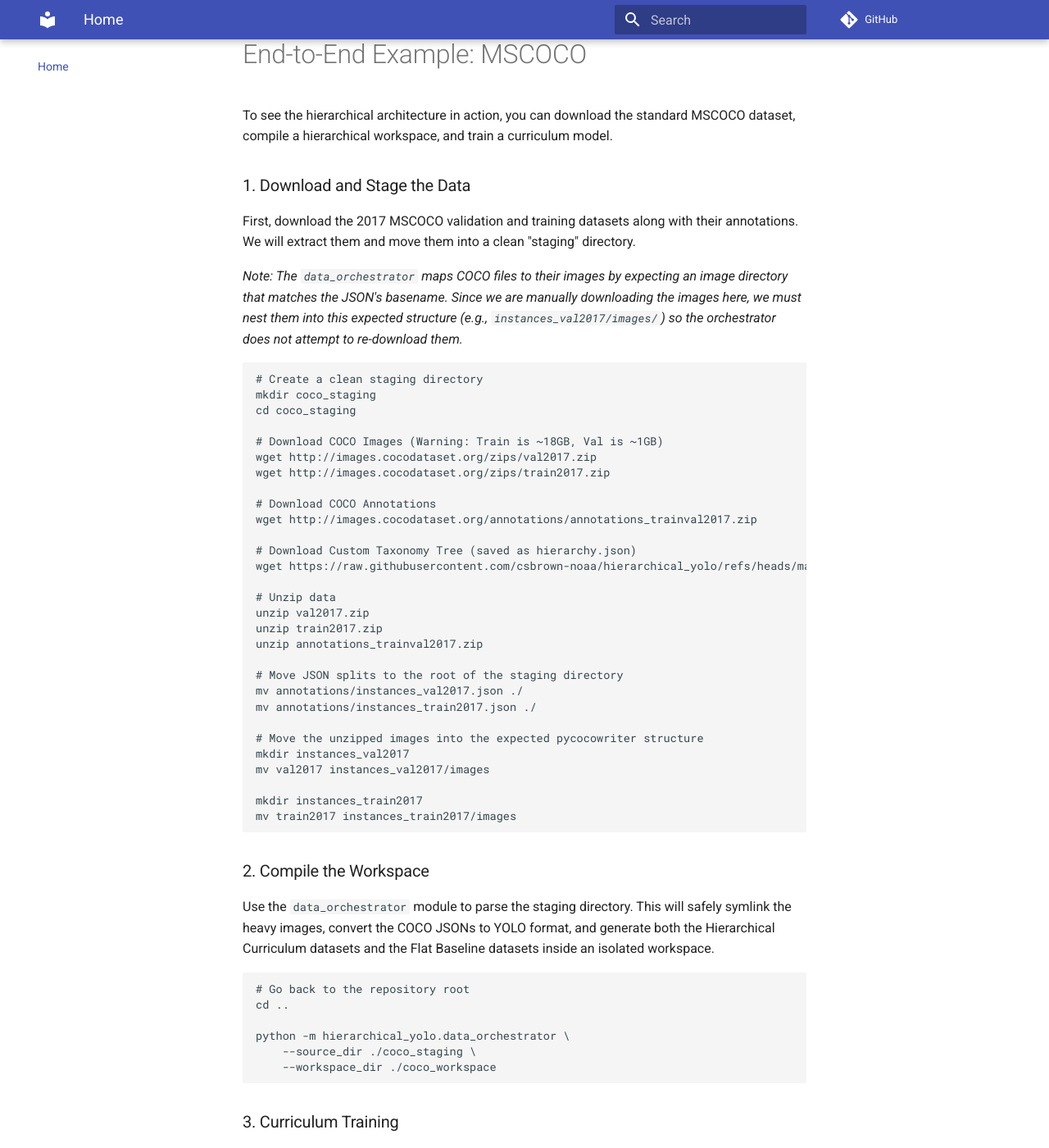
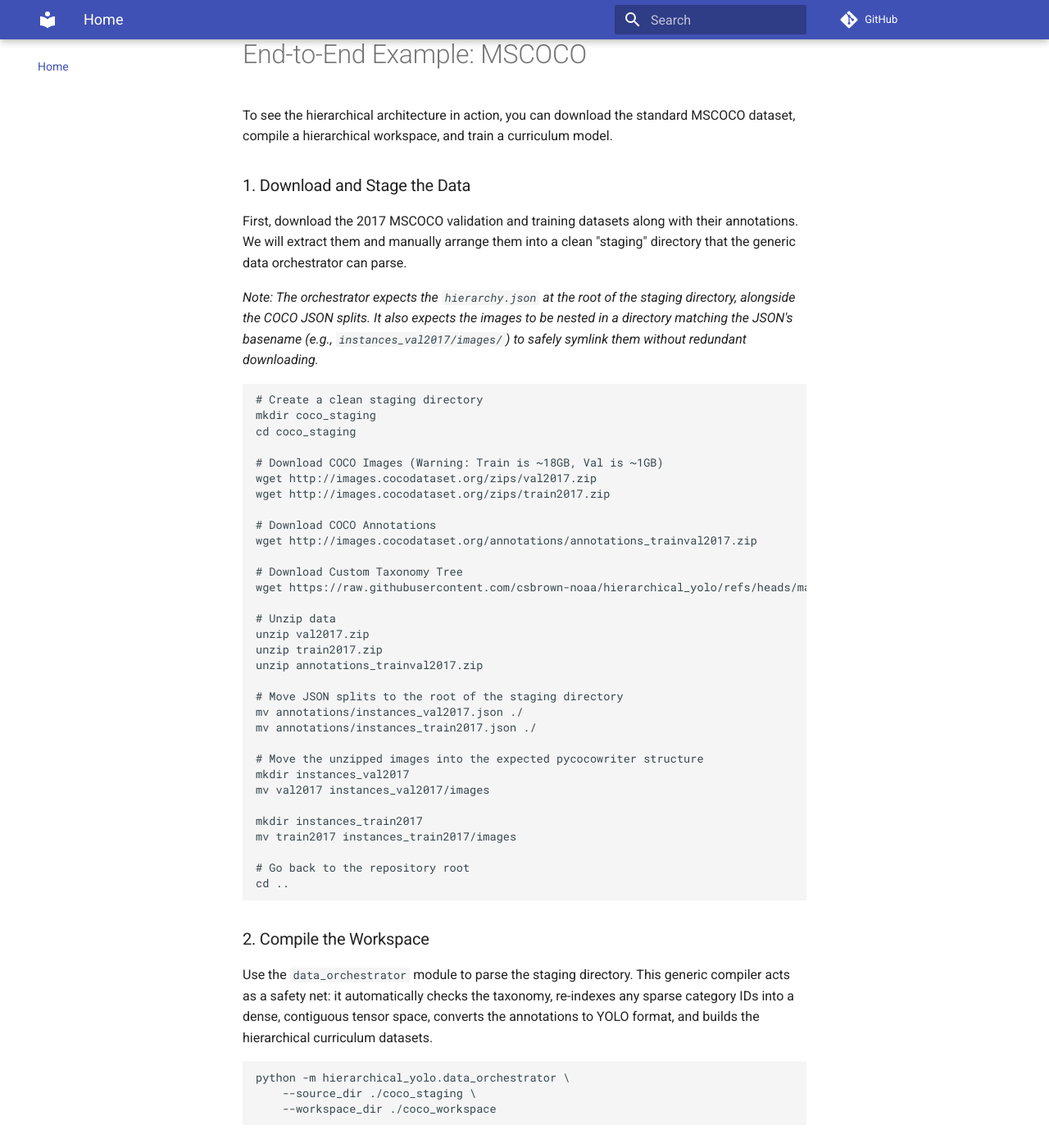
Before and after one commit to csbrown-noaa/hierarchical_yolo, an MkDocs documentation site: the page built from docs/README.md, in a window 1280 px wide and 1400 px high, scrolled down 412 px. Shown: the whole window at 82% size. Built offline with MkDocs 1.6.1 and Material for MkDocs 9.7.7, drawn with Linux system fonts in a browser that asks for light colours; comment, search, counter and statistics services are not loaded.

Commit message:
updating data orchestrator to align coco files

````diff
--- a/docs/README.md
+++ b/docs/README.md
@@ -15,9 +15,9 @@
 
 ### 1. Download and Stage the Data
 
-First, download the 2017 MSCOCO validation and training datasets along with their annotations. We will extract them and move them into a clean "staging" directory.
+First, download the 2017 MSCOCO validation and training datasets along with their annotations. We will extract them and manually arrange them into a clean "staging" directory that the generic data orchestrator can parse.
 
-*Note: The `data_orchestrator` maps COCO files to their images by expecting an image directory that matches the JSON's basename. Since we are manually downloading the images here, we must nest them into this expected structure (e.g., `instances_val2017/images/`) so the orchestrator does not attempt to re-download them.*
+*Note: The orchestrator expects the `hierarchy.json` at the root of the staging directory, alongside the COCO JSON splits. It also expects the images to be nested in a directory matching the JSON's basename (e.g., `instances_val2017/images/`) to safely symlink them without redundant downloading.*
 
 ```bash
 # Create a clean staging directory
@@ -31,7 +31,7 @@
 # Download COCO Annotations
 wget http://images.cocodataset.org/annotations/annotations_trainval2017.zip
 
-# Download Custom Taxonomy Tree (saved as hierarchy.json)
+# Download Custom Taxonomy Tree
 wget https://raw.githubusercontent.com/csbrown-noaa/hierarchical_yolo/refs/heads/main/hierarchical_yolo/models/coco_hierarchy.json -O hierarchy.json
 
 # Unzip data
@@ -49,16 +49,16 @@
 
 mkdir instances_train2017
 mv train2017 instances_train2017/images
+
+# Go back to the repository root
+cd ..
 ```
 
 ### 2. Compile the Workspace
 
-Use the `data_orchestrator` module to parse the staging directory. This will safely symlink the heavy images, convert the COCO JSONs to YOLO format, and generate both the Hierarchical Curriculum datasets and the Flat Baseline datasets inside an isolated workspace.
+Use the `data_orchestrator` module to parse the staging directory. This generic compiler acts as a safety net: it automatically checks the taxonomy, re-indexes any sparse category IDs into a dense, contiguous tensor space, converts the annotations to YOLO format, and builds the hierarchical curriculum datasets.
 
 ```bash
-# Go back to the repository root
-cd ..
-
 python -m hierarchical_yolo.data_orchestrator \
     --source_dir ./coco_staging \
     --workspace_dir ./coco_workspace
--- a/pyproject.toml
+++ b/pyproject.toml
@@ -4,7 +4,7 @@
 
 [project]
 name = "hierarchical_yolo"
-version = "0.2.24"
+version = "0.2.25"
 description = "yolo, but with hierarchical output"
 authors = [
     { name = "CScott Brown" },
````
Also changed, not shown: 1 other file.
